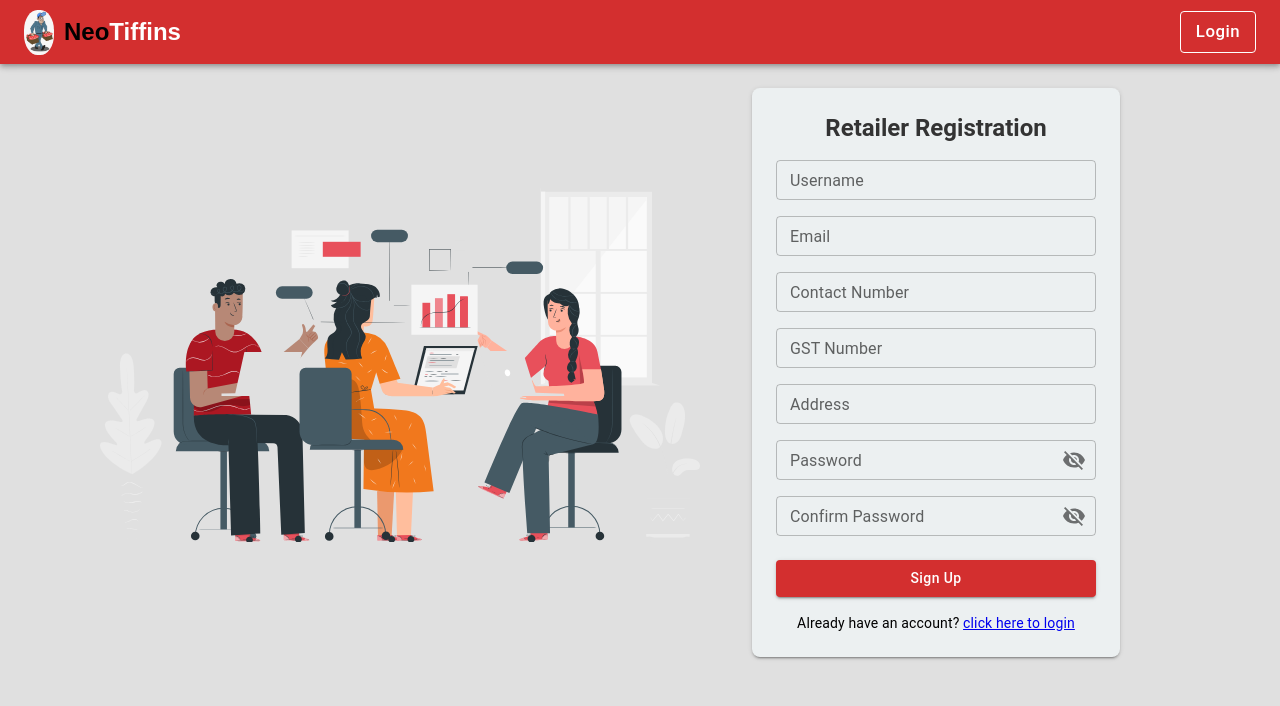
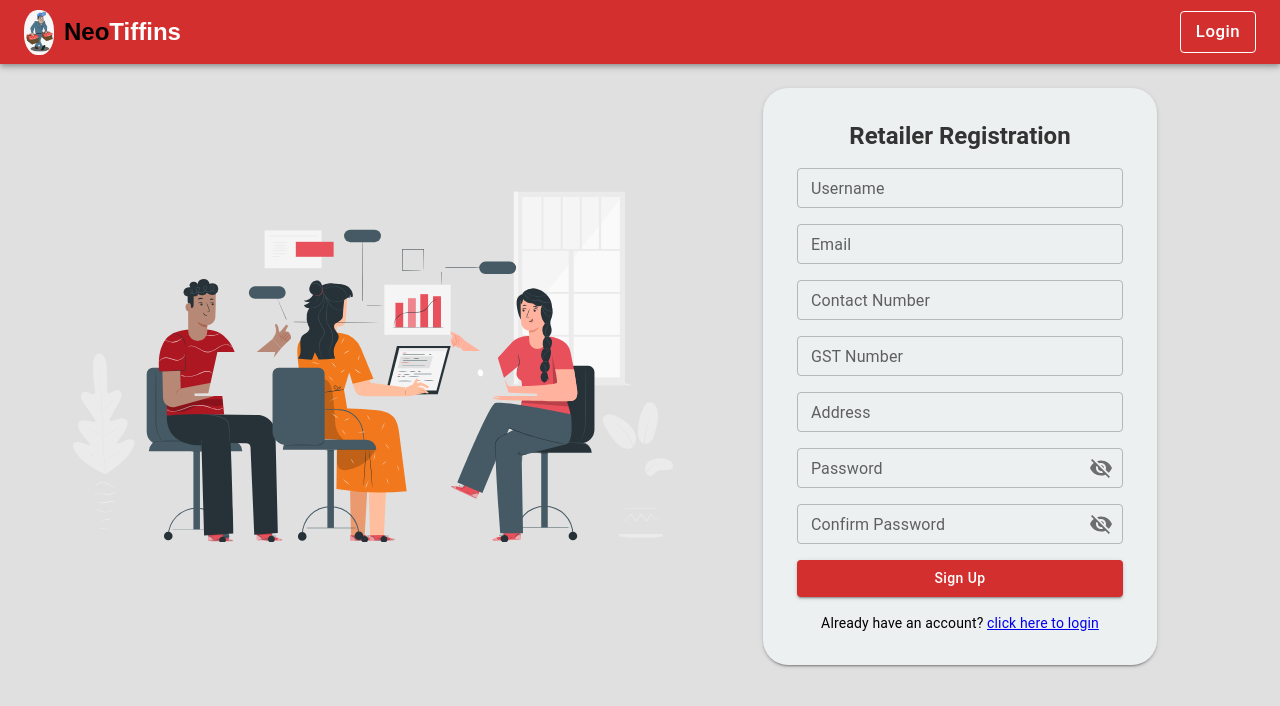
Before and after one commit to maliGhanshyam/RetailerModuleTiffinServices, a React (Create React App) app: page /register in a window 1280 px wide. Shown: the top 706 px of the page. Built offline with nearby package versions, Linux system fonts and the light colour scheme.

Commit message:
adds on 3 registration

```diff
--- a/src/pages/LoginPage/Login.style.ts
+++ b/src/pages/LoginPage/Login.style.ts
@@ -11,13 +11,14 @@ export const styles: { [key: string]: SxProps<Theme> } = {
     flexDirection: "column",
     alignItems: "center",
     padding: 3,
-    backgroundColor: "#fff",
+    backgroundColor: "#ecf0f1",
     borderRadius: 2,
     boxShadow: 3,
   },
   heading: {
-    fontWeight: "bold",
-    color: "primary.main",
+    fontWeight: "600",
+    color: "#333333",
+    // color: "primary.main",
     fontSize: { xs: "1.4rem", sm: "1.5rem" },
     padding: 2,
   },
--- a/src/pages/RetailerRegistration/RetailerRegistration.styles.ts
+++ b/src/pages/RetailerRegistration/RetailerRegistration.styles.ts
@@ -4,15 +4,16 @@ import { Theme } from "@mui/material/styles";
 export const styles: { [key: string]: SxProps<Theme> } = {
   container: {
     marginTop: 3,
-    marginBottom: 3,
+    marginBottom: 2,
     display: "flex",
     flexDirection: "column",
     alignItems: "center",
-    padding: 3,
+    padding: "32px 0px",
     backgroundColor: "#ecf0f1",
-    borderRadius: 2,
+    borderRadius: "25px",
     boxShadow: 2,
-    marginLeft: { sm: 2 },
+    marginLeft: { sm: 2, xs: 2 },
+    marginRight: { sm: 2, xs: 2 },
   },
   svgGrid: {
     display: { xs: "none", sm: "block" },
@@ -23,7 +24,6 @@ export const styles: { [key: string]: SxProps<Theme> } = {
     fontSize: { xs: "1.4rem", sm: "1.5rem" },
   },
   button: {
-    mt: 3,
     mb: 2,
   },
   errorText: {
@@ -38,9 +38,19 @@ export const styles: { [key: string]: SxProps<Theme> } = {
   organizationError: {
     color: "#d32f2f",
   },
-  svgBox:{
-     display: { xs: "none", sm: "block" }
+  svgBox: {
+    display: { xs: "none", sm: "flex" },
+    justifyContent: "center",
+    alignItems: "center",
   },
+  outerContainer: {
+    display: "flex",
+    justifyContent: "center",
+    alignItems: "center",
+  },
+  formGrid:{
+    justifyContent:"center"
+  }
 };
 
 export const ITEM_HEIGHT = 48;
--- a/src/pages/RetailerRegistration/RetailerRegistration.tsx
+++ b/src/pages/RetailerRegistration/RetailerRegistration.tsx
@@ -35,7 +35,7 @@ const RetailerRegistration = () => {
       address: "",
       password: "",
       confirmPassword: "",
-      gst_no:"",
+      gst_no: "",
       role_id: RETAILER_ROLE_ID,
     },
     validationSchema: Yup.object({
@@ -71,9 +71,12 @@ const RetailerRegistration = () => {
       confirmPassword: Yup.string()
         .oneOf([Yup.ref("password")], "Passwords must match")
         .required("Confirm Password is required"),
-        gst_no:Yup.string().matches(
-        /^[0-9]{2}[A-Z]{5}[0-9]{4}[A-Z]{1}[0-9]{1}[A-Z]{1}[0-9]{1}$/,"Must matches GST format 22AAAAA0000A1Z5" )
-    .required("GST no is required")
+      gst_no: Yup.string()
+        .matches(
+          /^[0-9]{2}[A-Z]{5}[0-9]{4}[A-Z]{1}[0-9]{1}[A-Z]{1}[0-9]{1}$/,
+          "Must matches GST format 22AAAAA0000A1Z5"
+        )
+        .required("GST no is required"),
     }),
     onSubmit: async (values, actions) => {
       try {
@@ -90,7 +93,6 @@ const RetailerRegistration = () => {
   });
 
   return (
-    <Container component="main">
     <Grid2 container size={12}>
       <Grid2 size={7} sx={styles.svgGrid}>
         <Box sx={styles.svgBox}>
@@ -121,8 +123,8 @@ const RetailerRegistration = () => {
             noValidate
             sx={{ mt: 2 }}
           >
-              <Grid2 container spacing={2}>
-                <Grid2 size={12}>
+            <Grid2 container spacing={2} sx={styles.formGrid}>
+              <Grid2 size={10}>
                 <TextField
                   fullWidth
                   label="Username"
@@ -136,12 +138,10 @@ const RetailerRegistration = () => {
                   error={
                     formik.touched.username && Boolean(formik.errors.username)
                   }
-                    helperText={
-                      formik.touched.username && formik.errors.username
-                    }
+                  helperText={formik.touched.username && formik.errors.username}
                 />
               </Grid2>
-                <Grid2 size={12}>
+              <Grid2 size={10}>
                 <TextField
                   fullWidth
                   label="Email"
@@ -156,7 +156,7 @@ const RetailerRegistration = () => {
                   helperText={formik.touched.email && formik.errors.email}
                 />
               </Grid2>
-                <Grid2 size={12}>
+              <Grid2 size={10}>
                 <TextField
                   fullWidth
                   label="Contact Number"
@@ -177,7 +177,7 @@ const RetailerRegistration = () => {
                   }
                 />
               </Grid2>
-                <Grid2 size={12}>
+              <Grid2 size={10}>
                 <TextField
                   fullWidth
                   label="GST Number"
@@ -188,17 +188,11 @@ const RetailerRegistration = () => {
                   value={formik.values.gst_no}
                   onChange={formik.handleChange}
                   onBlur={formik.handleBlur}
-                    error={
-                      formik.touched.gst_no &&
-                      Boolean(formik.errors.gst_no)
-                    }
-                    helperText={
-                      formik.touched.gst_no &&
-                      formik.errors.gst_no
-                    }
+                  error={formik.touched.gst_no && Boolean(formik.errors.gst_no)}
+                  helperText={formik.touched.gst_no && formik.errors.gst_no}
                 />
               </Grid2>
-                <Grid2 size={12}>
+              <Grid2 size={10}>
                 <TextField
                   fullWidth
                   label="Address"
@@ -215,7 +209,7 @@ const RetailerRegistration = () => {
                   helperText={formik.touched.address && formik.errors.address}
                 />
               </Grid2>
-                <Grid2 size={12}>
+              <Grid2 size={10}>
                 <TextField
                   fullWidth
                   label="Password"
@@ -230,9 +224,7 @@ const RetailerRegistration = () => {
                   error={
                     formik.touched.password && Boolean(formik.errors.password)
                   }
-                    helperText={
-                      formik.touched.password && formik.errors.password
-                    }
+                  helperText={formik.touched.password && formik.errors.password}
                   InputProps={{
                     endAdornment: (
                       <InputAdornment position="end">
@@ -251,7 +243,7 @@ const RetailerRegistration = () => {
                   }}
                 />
               </Grid2>
-                <Grid2 size={12}>
+              <Grid2 size={10}>
                 <TextField
                   fullWidth
                   label="Confirm Password"
@@ -291,7 +283,7 @@ const RetailerRegistration = () => {
                   }}
                 />
               </Grid2>
-              </Grid2>
+              <Grid2 size={10}>
                 <Button
                   type="submit"
                   fullWidth
@@ -301,6 +293,8 @@ const RetailerRegistration = () => {
                 >
                   Sign Up
                 </Button>
+              </Grid2>
+            </Grid2>
           </Box>
           <Typography variant="body2" align="center">
             Already have an account?&nbsp;
@@ -309,7 +303,6 @@ const RetailerRegistration = () => {
         </Box>
       </Grid2>
     </Grid2>
-    </Container>
   );
 };
 
```
Lines whose indentation alone changed are shown as unchanged.
